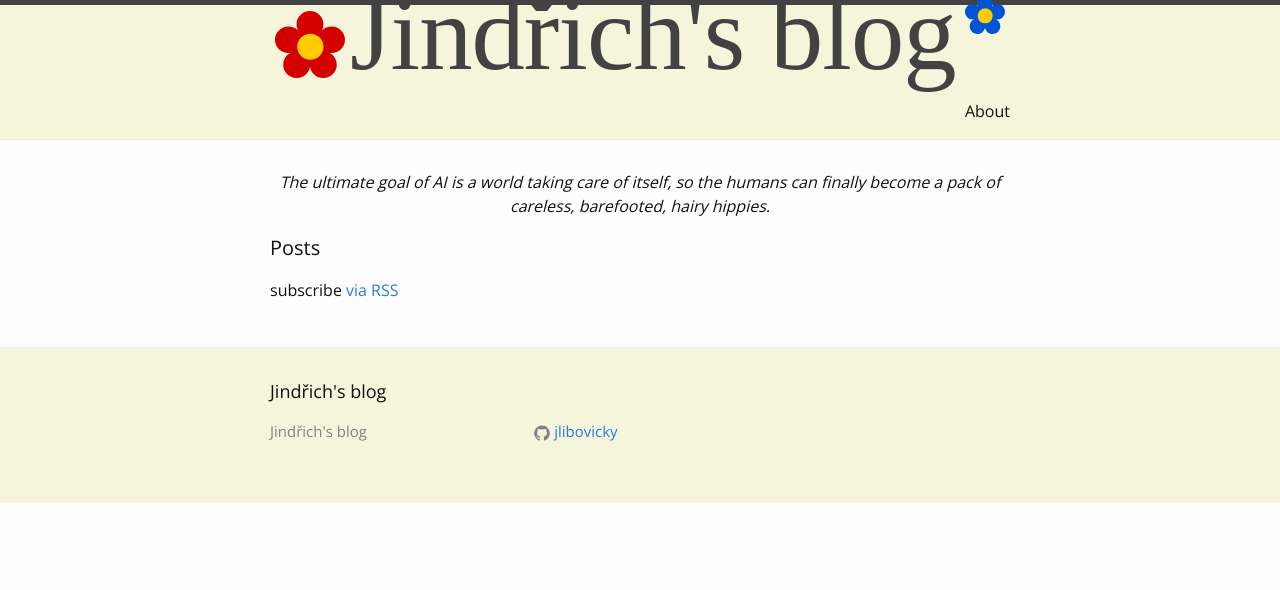
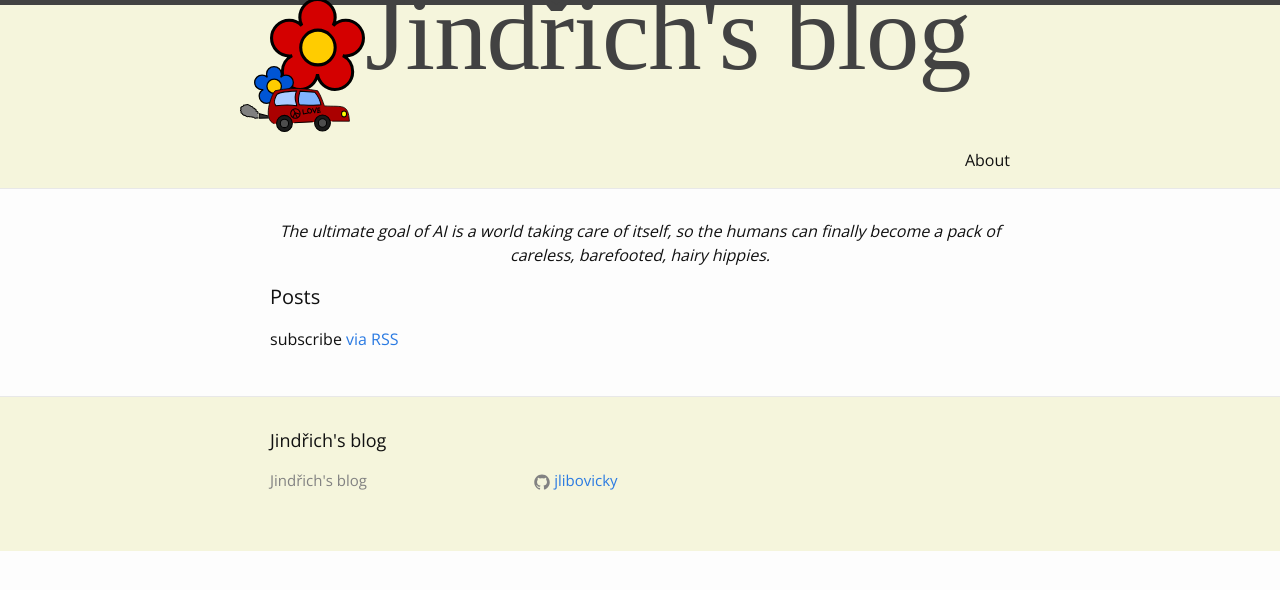
Before and after one commit to jlibovicky/jlibovicky.github.io, a Jekyll site: the page built from index.html, in a window 1280 px wide. Shown: the top 590 px of the page. Built offline with Jekyll 4.4.1, drawn with Linux system fonts in a browser that asks for light colours; some web fonts are replaced.

Commit message:
more childish style

```diff
--- a/_includes/header.html
+++ b/_includes/header.html
@@ -6,6 +6,7 @@
     <a class="site-title" href="{{ site.baseurl }}/">
         <img class="red_flower" src="{{ site.baseurl }}/flower.svg" />{{ site.title }}
         <img class="blue_flower" src="{{ site.baseurl }}/blue_flower.svg" />
+        <img class="car" src="{{ site.baseurl }}/car.svg" />
     </a>
 
     <nav class="site-nav">
--- a/css/main.scss
+++ b/css/main.scss
@@ -48,10 +48,11 @@
         "syntax-highlighting"
 ;
 
-.site-title { font-family: 'Clicker Script', cursive; font-size: 80pt }
+.site-title { font-family: 'Clicker Script', cursive; font-size: 80pt; vertical-align: sub }
 .site-title:hover { text-decoration: none }
 .motto { font-size: 12pt; font-style: italic; text-align: center; }
 .site-header { background-color: #F5F5DC; }
 .site-footer { background-color: #F5F5DC; }
-.red_flower { margin: 5px; width: 70px  }
+.red_flower { margin: 0px; width: 95px; margin-bottom: -15px; margin-top: -15px  }
 .blue_flower { margin: 0px; width: 40px; vertical-align: top; margin-left: -16px; margin-top: -10px; }
+.car { margin: 0px; width: 110px; vertical-align: bottom; margin-left: -80px;    }
```
Also changed, not shown: blue_flower.svg, car.svg (added), flower.svg.
